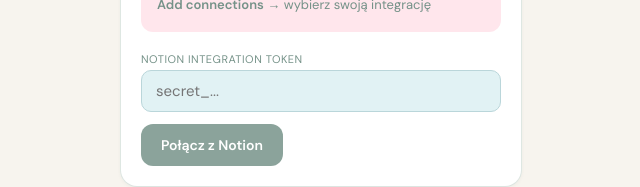
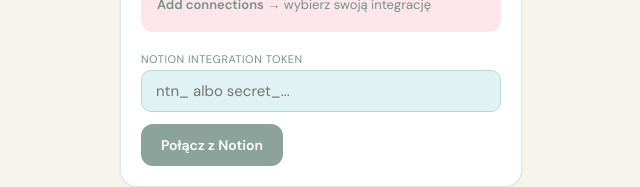
Before and after one commit to klaudiakubiakwork-beep/dom-app, a React (Vite) app: page / in a window 1280 px wide. Shown: the part 432-619 px from the top of the page, without its empty margins (319-959 px from the left). Built offline with nearby package versions, Linux system fonts and the light colour scheme.

Commit message:
Update App.jsx

```diff
--- a/src/App.jsx
+++ b/src/App.jsx
@@ -1,4 +1,4 @@
-import React, { useState, useEffect, useCallback } from "react";
+import { useState, useEffect, useCallback } from "react";
 
 const NOTION_PROXY = "https://api.anthropic.com/v1/messages";
 
@@ -679,9 +679,9 @@
           5. W Notion wejdź na stronę Ekosystem Domu → ⋯ → <strong>Add connections</strong> → wybierz swoją integrację
         </div>
 
-        <Input label="Notion Integration Token" value={t} onChange={setT} placeholder="secret_..." />
+        <Input label="Notion Integration Token" value={t} onChange={setT} placeholder="ntn_ albo secret_..." />
         <div style={{ marginTop: 12 }}>
-          <Btn onClick={() => onToken(t)} disabled={!t.startsWith("secret_")}>
+          <Btn onClick={() => onToken(t)} disabled={!(t.startsWith("secret_") || t.startsWith("ntn_"))}>
             Połącz z Notion
           </Btn>
         </div>
```
